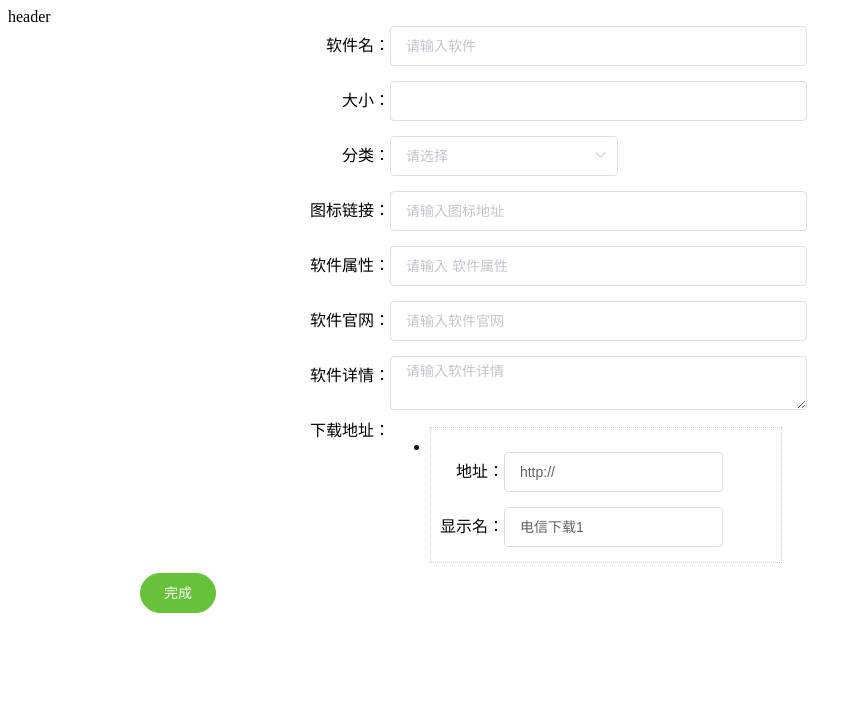
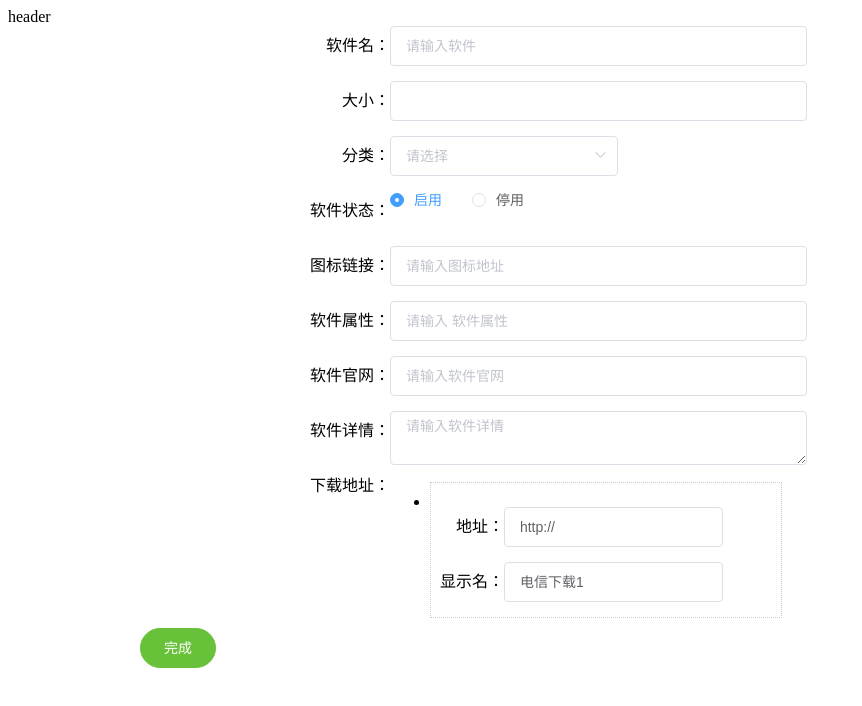
Before and after one commit to rionaModo/softapp, a Vue app: page /create in a window 1280 px wide. Shown: the top 706 px of the page, without its empty margins (0-862 px from the left). Built offline with nearby package versions, Linux system fonts and the light colour scheme; the HTML template or start-up script is replaced by a standard one.

Commit message:
增加创建

```diff
--- a/client/src/views/components/create.vue
+++ b/client/src/views/components/create.vue
@@ -60,6 +60,19 @@
   </div>
   </el-col>
 </el-row>
+    <el-row>
+    <el-col :span="6">
+      <div class="soft-left1">
+        软件状态：
+      </div>
+    </el-col>
+    <el-col :span="10">
+      <div class="soft-right1">
+        <el-radio class="radio" v-model="softinfo.soft_status" label="1">启用</el-radio>
+        <el-radio class="radio" v-model="softinfo.soft_status" label="0">停用</el-radio>
+      </div>
+    </el-col>
+  </el-row>
     <el-row>
     <el-col :span="6">
       <div class="soft-left1">
@@ -201,6 +214,7 @@
           soft_name:'',
           soft_size:'',
           soft_classify:'',
+          soft_status:"1",
           "resource_attr":'', //软件属性 非必填  string
           "resource_web":'', //软件官网 非必填  string
           "icon_url":'',
```
